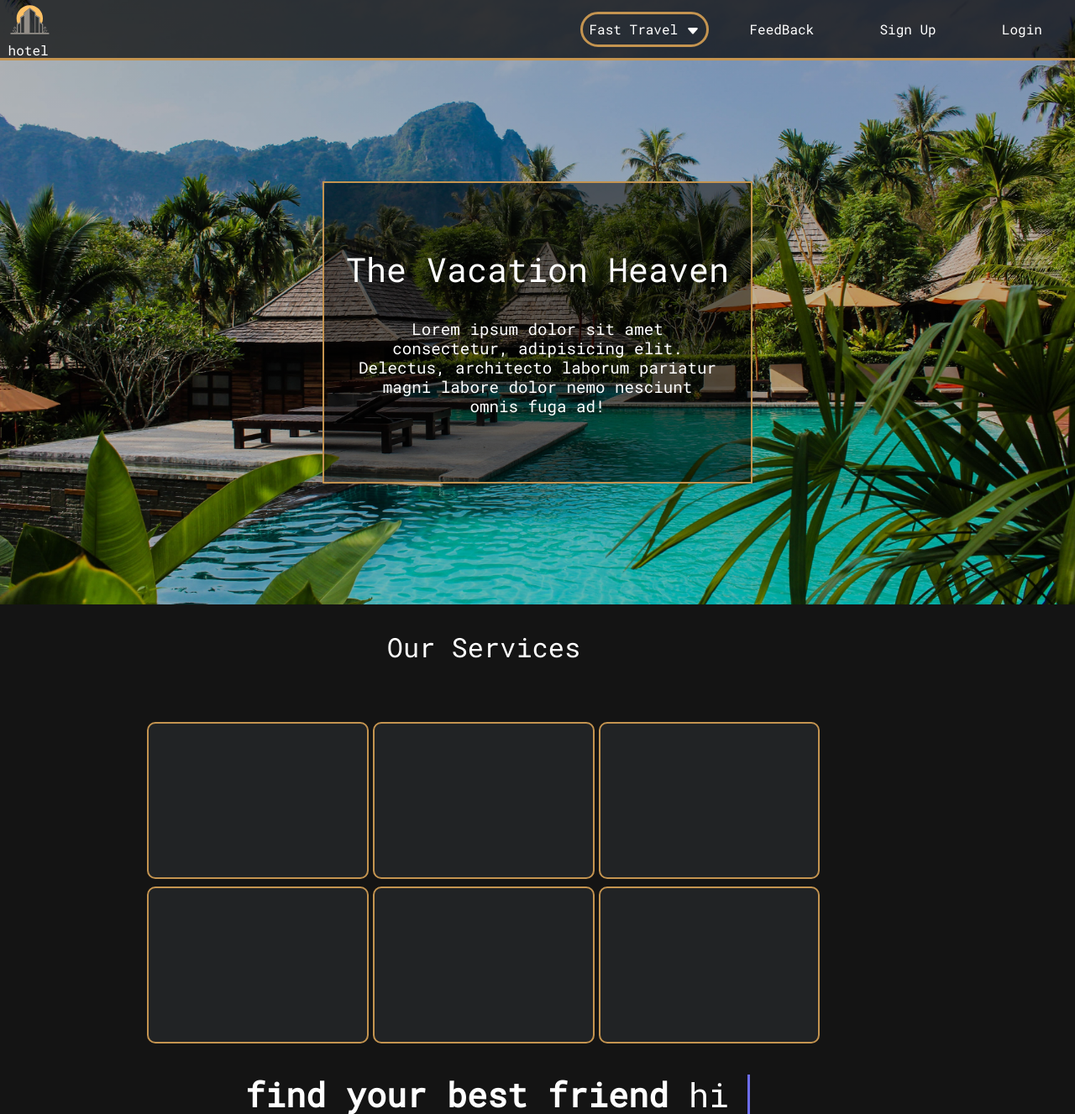
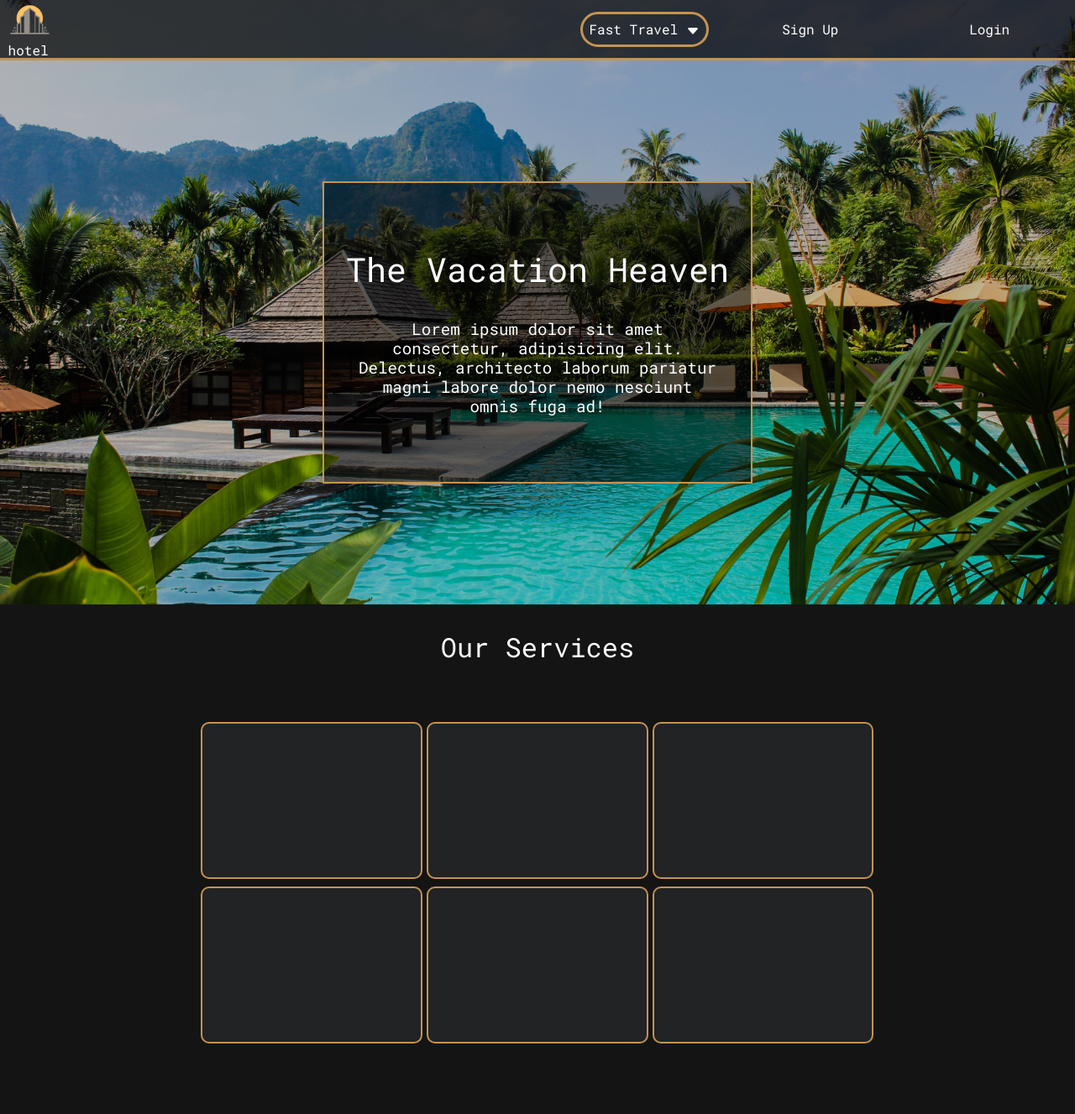
Before and after one commit to CaptainHmD/Hotel-website, a PHP site: page / in a window 1280 px wide. Shown: the top 1327 px of the page at 84% size. Run offline with PHP 8.4, Linux system fonts and the light colour scheme.

Commit message:
copy index.html to index.php

```diff
--- a/public/index.php
+++ b/public/index.php
@@ -33,12 +33,6 @@
                 </svg>
             </div>
         </div>
-        <div class="nav-section" id="feedback-section">
-
-            <a href="">
-                <h2 class="nav-text">FeedBack</h2>
-            </a>
-        </div>
 
         <div class="nav-section" id="register-section">
             <h1>
@@ -61,7 +55,7 @@
                     <div class="title">
                         <h1>The Vacation Heaven</h1>
                     </div>
-                    <h4 class="info-text">
+                    <h4 class="info-text ">
                         Lorem ipsum dolor sit amet consectetur, adipisicing elit. Delectus, architecto laborum pariatur
                         magni labore dolor nemo nesciunt omnis fuga ad!
                     </h4>
@@ -73,8 +67,8 @@
 
         <!-- <div class="article-section"></div> -->
         <!-- after main view will be our services then the text animation and img swapping -->
-        <div class="article-section" id="our-services">
-
+        <article class="article-section" id="our-services-wrapper">
+            <div id="our-services">
             <div class="services-title">
                 <h2>Our Services</h2>
             </div>
@@ -86,28 +80,18 @@
                 <div class="cards"></div>
                 <div class="cards"></div>
             </div>
+</div>
+        </article>
 
-        </div>
-
-        <article>
-            <div class="article-section" id="img-text-section">
+        <article class="img-view">
+            <!-- <div class="article-section" id="img-text-section"> -->
 
                 <div id="text-section">
-                    <h1 class="text-title">find your best friend&nbsp;<span id="text-animation"
-                            data-text="hi im span"></span></h1>
+                    <h2 class="text-title text-size">find your best friend&nbsp;<h2 id="text-animation" class="text-title text-size"
+                            data-text="hi im span"></h2></h2>
                 </div>
                 <div id="img-section">
-                    <!-- <div id="next-arrow"><svg xmlns="http://www.w3.org/2000/svg" width="30" height="16%"
-                            fill="currentColor" class="bi bi-arrow-right-circle-fill" viewBox="0 0 16 16">
-                            <path
-                                d="M8 0a8 8 0 1 1 0 16A8 8 0 0 1 8 0zM4.5 7.5a.5.5 0 0 0 0 1h5.793l-2.147 2.146a.5.5 0 0 0 .708.708l3-3a.5.5 0 0 0 0-.708l-3-3a.5.5 0 1 0-.708.708L10.293 7.5H4.5z" />
-                        </svg></div>
-                    <div id="previous-arrow"><svg xmlns="http://www.w3.org/2000/svg" width="30" height="16%"
-                            fill="currentColor" class="bi bi-arrow-left-circle-fill" viewBox="0 0 16 16">
-                            <path
-                                d="M8 0a8 8 0 1 0 0 16A8 8 0 0 0 8 0zm3.5 7.5a.5.5 0 0 1 0 1H5.707l2.147 2.146a.5.5 0 0 1-.708.708l-3-3a.5.5 0 0 1 0-.708l3-3a.5.5 0 1 1 .708.708L5.707 7.5H11.5z" />
-                        </svg></div>
-                    <img src="../resources/hotel-images/hotel1.jpg" alt="" width="50"> -->
+
                     <div id="carouselExampleDark" class="carousel carousel-dark slide" data-bs-ride="carousel">
                         <div class="carousel-indicators">
                           <button type="button" data-bs-target="#carouselExampleDark" data-bs-slide-to="0" class="active" aria-current="true" aria-label="Slide 1"></button>
@@ -147,9 +131,7 @@
                         </button>
                       </div>
                 </div>
-            </div>
-            <div class="article-section"></div>
-            <!-- <div class="article-section"></div> -->
+            <!-- </div> -->
         </article>
         <!-- <article></article>
         <article></article>
```
